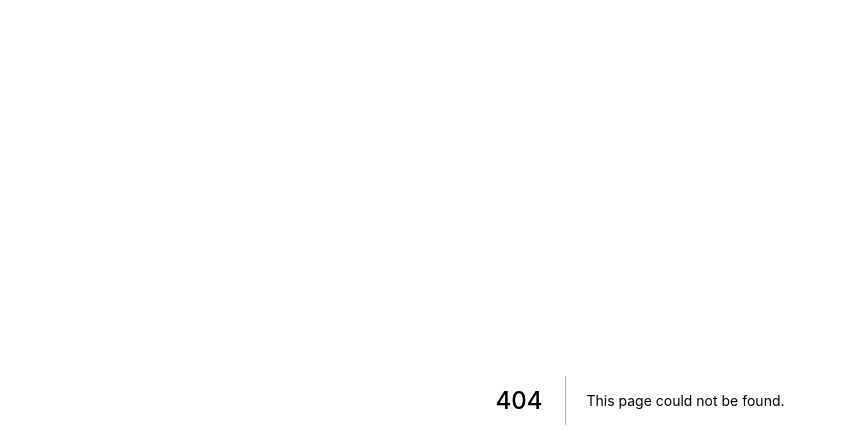
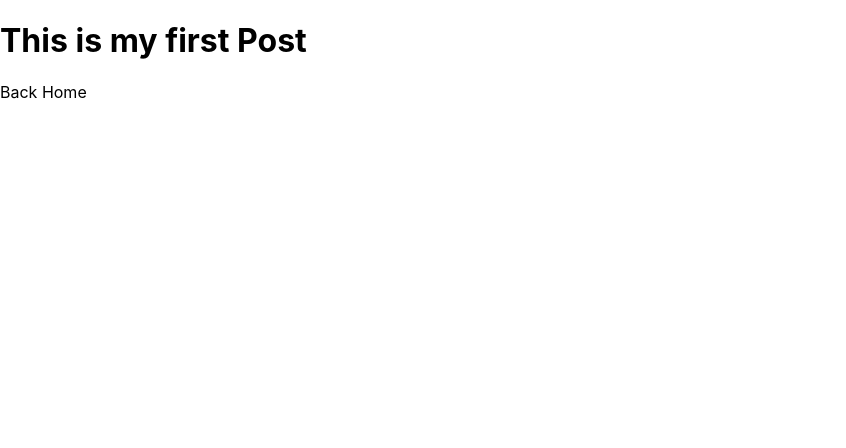
Before and after one commit to George-Okumu/Post_Blog, a Next.js app: page /posts/first-post in a window 1280 px wide. Before the commit this address had no page. Shown: the top 448 px of the page, without its empty margins (0-846 px from the left). Built offline with nearby package versions, Linux system fonts and the light colour scheme.

Commit message:
Added first-post page and added a link

```diff
--- /dev/null
+++ b/pages/posts/first-post.js
@@ -0,0 +1,13 @@
+import Link from 'next/link'
+
+export default function FirstPost(){
+    return (
+        <>
+        <h1>This is my first Post</h1>
+        <Link href="/">
+            <a>Back Home</a>
+        </Link>
+        </>
+    )
+
+}
```
Also changed, not shown: pages/index.js (+10 -6 lines).
